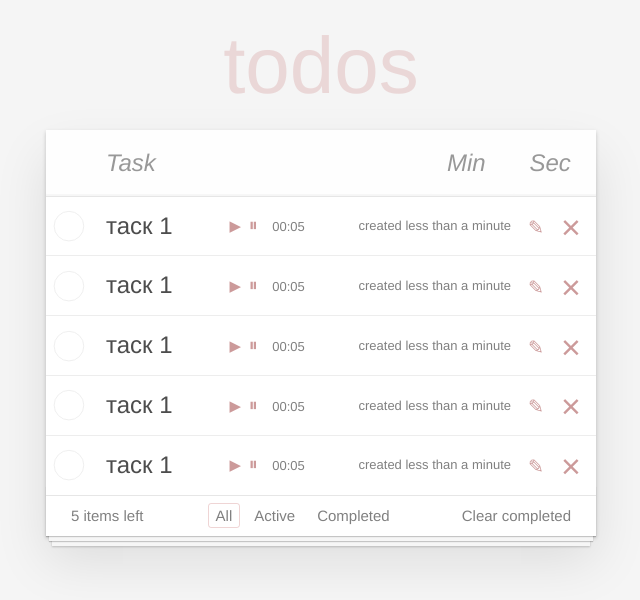
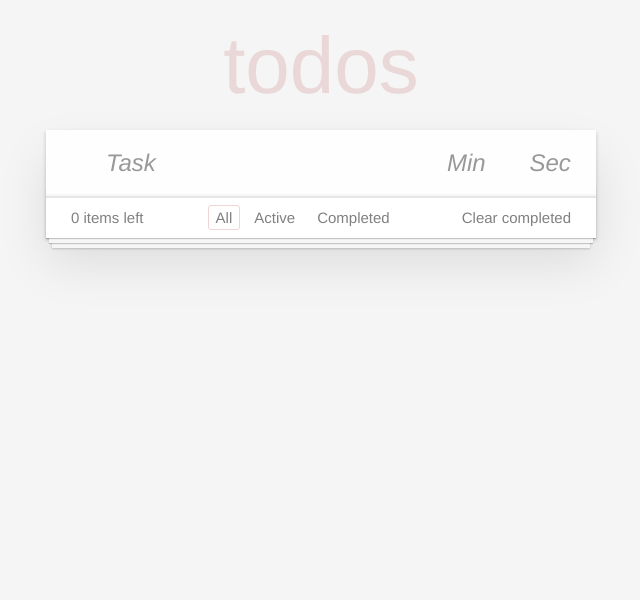
Before and after one commit to DzhanikD/todos, a React (Create React App) app: page / in a window 1280 px wide. Shown: the top 600 px of the page, without its empty margins (319-959 px from the left). Built offline with nearby package versions, Linux system fonts and the light colour scheme.

Commit message:
fix todos

```diff
--- a/src/App.js
+++ b/src/App.js
@@ -12,46 +12,46 @@ class App extends React.Component {
 
     this.state = {
       todos: [
-        {
-          title: 'таск 1',
-          completed: false,
-          description: new Date(),
-          id: crypto.randomUUID(),
-          time: 5000,
-          timerID: null
-        },
-        {
-          title: 'таск 1',
-          completed: false,
-          description: new Date(),
-          id: crypto.randomUUID(),
-          time: 5000,
-          timerID: null
-        },
-        {
-          title: 'таск 1',
-          completed: false,
-          description: new Date(),
-          id: crypto.randomUUID(),
-          time: 5000,
-          timerID: null
-        },
-        {
-          title: 'таск 1',
-          completed: false,
-          description: new Date(),
-          id: crypto.randomUUID(),
-          time: 5000,
-          timerID: null
-        },
-        {
-          title: 'таск 1',
-          completed: false,
-          description: new Date(),
-          id: crypto.randomUUID(),
-          time: 5000,
-          timerID: null
-        }
+        // {
+        //   title: 'таск 1',
+        //   completed: false,
+        //   description: new Date(),
+        //   id: crypto.randomUUID(),
+        //   time: 5000,
+        //   timerID: null
+        // },
+        // {
+        //   title: 'таск 1',
+        //   completed: false,
+        //   description: new Date(),
+        //   id: crypto.randomUUID(),
+        //   time: 5000,
+        //   timerID: null
+        // },
+        // {
+        //   title: 'таск 1',
+        //   completed: false,
+        //   description: new Date(),
+        //   id: crypto.randomUUID(),
+        //   time: 5000,
+        //   timerID: null
+        // },
+        // {
+        //   title: 'таск 1',
+        //   completed: false,
+        //   description: new Date(),
+        //   id: crypto.randomUUID(),
+        //   time: 5000,
+        //   timerID: null
+        // },
+        // {
+        //   title: 'таск 1',
+        //   completed: false,
+        //   description: new Date(),
+        //   id: crypto.randomUUID(),
+        //   time: 5000,
+        //   timerID: null
+        // }
       ],
       filter: 'all',
     };
@@ -148,7 +148,7 @@ class App extends React.Component {
     this.playTimer = (id, timerID) => {
       if (timerID) return;
       this.timerID = setInterval(() => this.updateTimer(id,), 1000);
-      // console.log(this.timerID);
+      // console.log(`ай ди таймера${ this.timerID}`);
       this.setState(({ todos }) => {
         const idx = todos.findIndex((el) => el.id === id);
         const item = todos[idx];
@@ -188,7 +188,7 @@ class App extends React.Component {
     };
 
     this.updateTimer = (id) => {
-      console.log(id);
+      console.log(`айди туду${  id}`);
       this.setState(({todos}) => {
         const idx = todos.findIndex((el) => el.id === id);
         const oldItem = todos[idx];
--- a/src/components/Task/Task.js
+++ b/src/components/Task/Task.js
@@ -40,7 +40,7 @@ export default class Task extends React.Component {
     }
 
     if (time === 0) {
-      console.log(`эй ${time}`);
+      // console.log(`эй ${time}`);
       disabled = true;
     }
     return (
```
